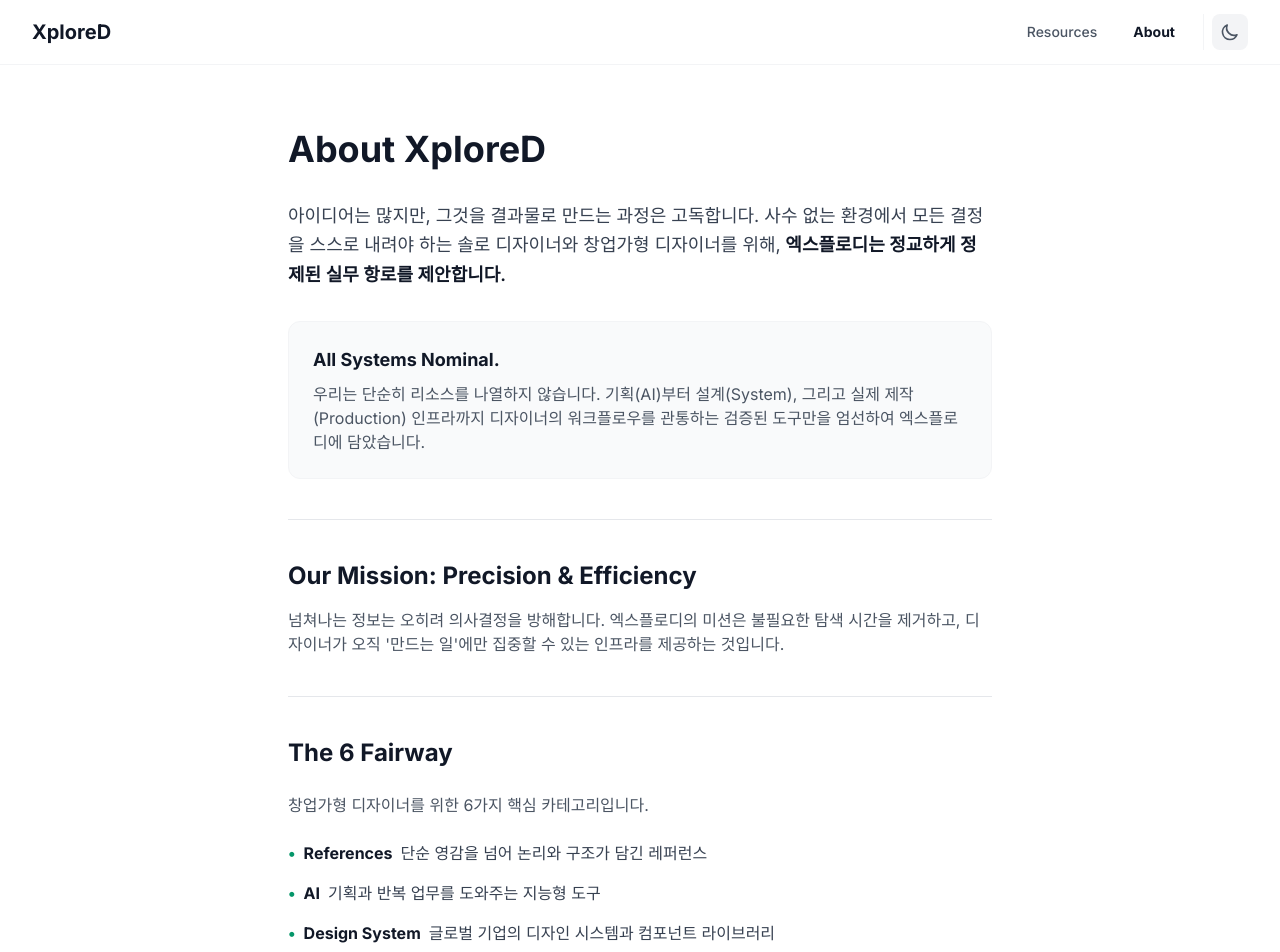
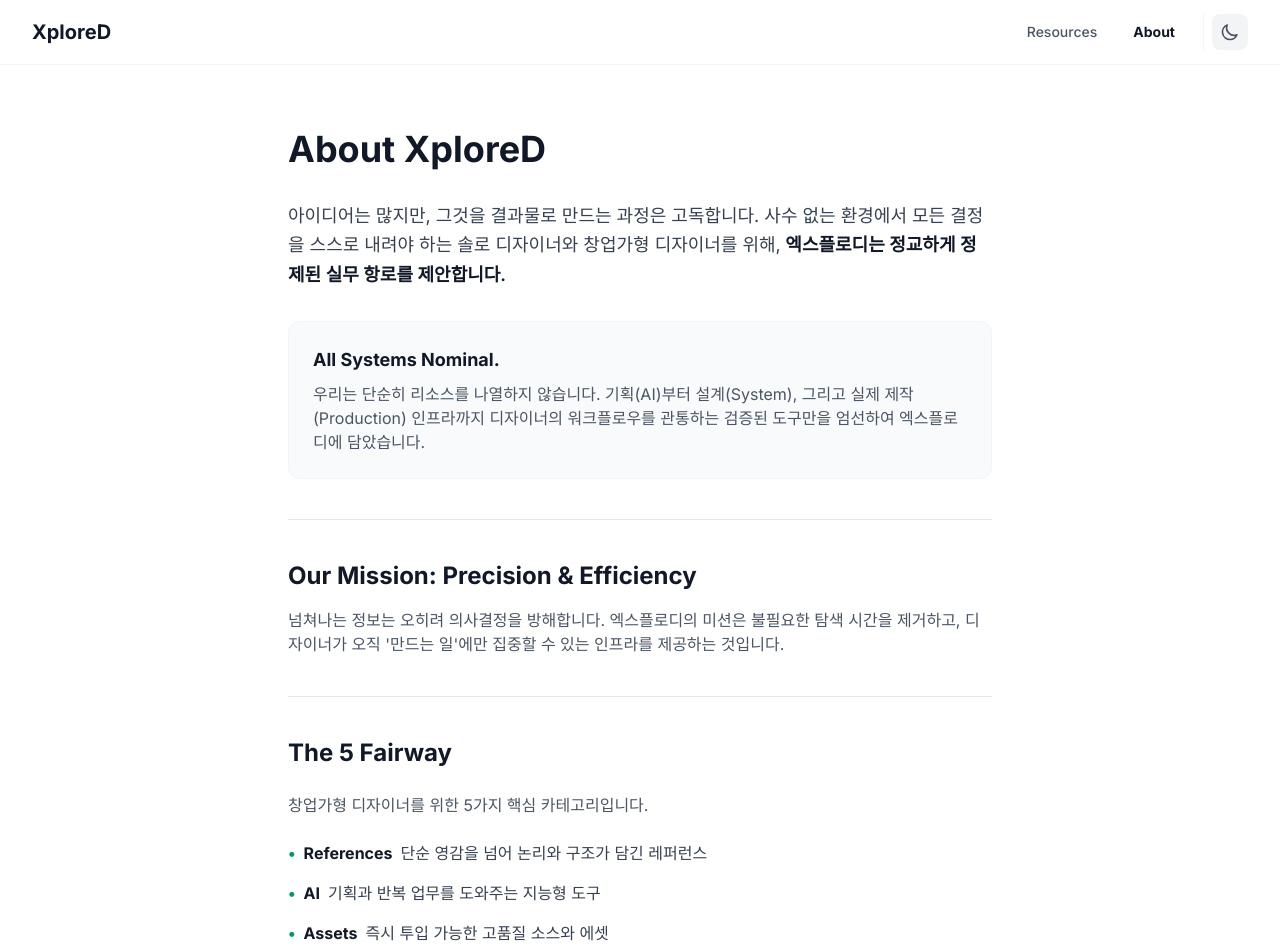
Before and after one commit to sookmi/xplored, a Next.js app: page /about in a window 1280 px wide. Shown: the top 952 px of the page. Built offline with nearby package versions, Linux system fonts and the light colour scheme.

Commit message:
feat: Design System 카테고리 제거 및 The 5 Fairway로 업데이트

```diff
--- a/app/about/page.tsx
+++ b/app/about/page.tsx
@@ -40,9 +40,9 @@ export default function AboutPage() {
         <hr className="my-10 border-gray-200 dark:border-gray-700" />
 
         <h2 className="text-2xl font-bold text-gray-900 dark:text-white mt-10 mb-6">
-          The 6 Fairway
+          The 5 Fairway
         </h2>
-        <p className="text-gray-600 dark:text-gray-300 mb-6">창업가형 디자이너를 위한 6가지 핵심 카테고리입니다.</p>
+        <p className="text-gray-600 dark:text-gray-300 mb-6">창업가형 디자이너를 위한 5가지 핵심 카테고리입니다.</p>
 
         <ul className="grid grid-cols-1 gap-y-4 mb-10">
           <li className="flex items-start">
@@ -52,10 +52,6 @@ export default function AboutPage() {
           <li className="flex items-start">
             <span className="text-primary-600 mr-2 font-bold">•</span>
             <span className="text-gray-700 dark:text-gray-300"><strong className="text-gray-900 dark:text-white mr-2">AI</strong>기획과 반복 업무를 도와주는 지능형 도구</span>
-          </li>
-          <li className="flex items-start">
-            <span className="text-primary-600 mr-2 font-bold">•</span>
-            <span className="text-gray-700 dark:text-gray-300"><strong className="text-gray-900 dark:text-white mr-2">Design System</strong>글로벌 기업의 디자인 시스템과 컴포넌트 라이브러리</span>
           </li>
           <li className="flex items-start">
             <span className="text-primary-600 mr-2 font-bold">•</span>
--- a/lib/airtable.ts
+++ b/lib/airtable.ts
@@ -82,7 +82,7 @@ export async function getCategories(): Promise<string[]> {
     }
   });
 
-  const CATEGORY_ORDER = ['References', 'AI', 'Design System', 'Assets', 'Platforms', 'Production'];
+  const CATEGORY_ORDER = ['References', 'AI', 'Assets', 'Platforms', 'Production'];
   return Array.from(categories).sort((a, b) => {
     const indexA = CATEGORY_ORDER.indexOf(a);
     const indexB = CATEGORY_ORDER.indexOf(b);
```
